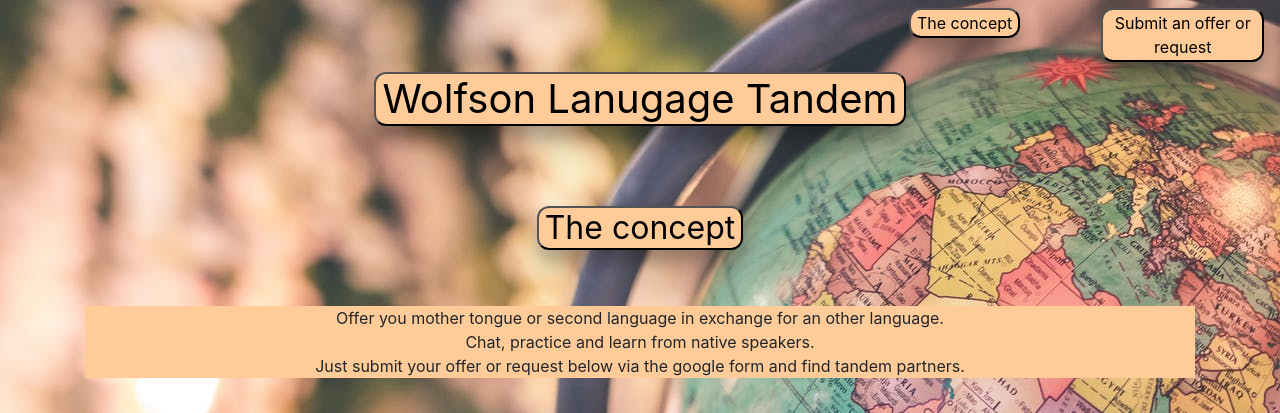
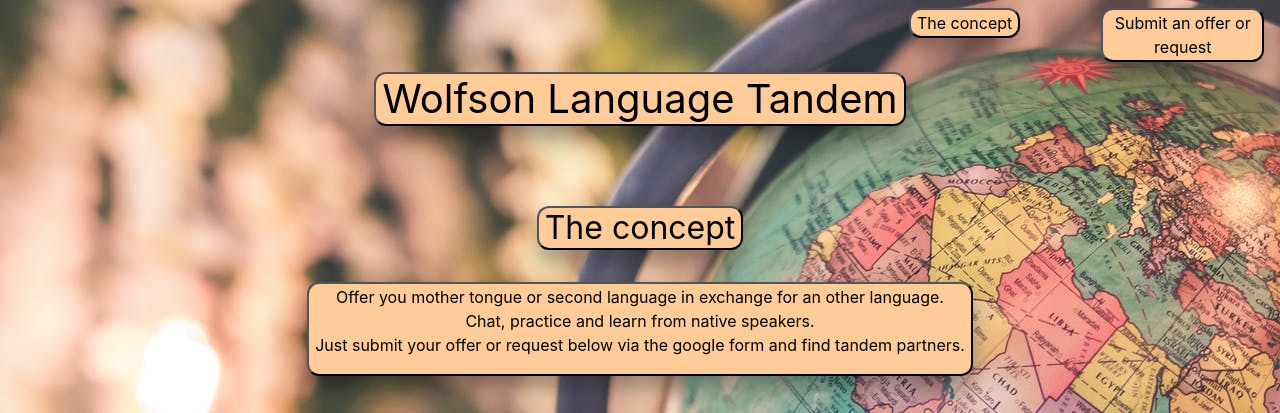
Before and after one commit to WolfsonLanguage/Tandem, a plain HTML site: page index.html in a window 1280 px wide. Shown: the top 413 px of the page. Drawn offline with nearby package versions, Linux system fonts and the light colour scheme.

Commit message:
remove br

```diff
--- a/index.html
+++ b/index.html
@@ -31,7 +31,7 @@
 				<div class="container">
 		  				<div class="text-center">
 							<h1> <a name="home"></a>
-						<button type="button">Wolfson Lanugage Tandem</button>
+						<button type="button">Wolfson Language Tandem</button>
 							</h1>
 							<br>
 							<br>
@@ -40,10 +40,9 @@
 						<div class="text-center">
 						<h2><a name="concept"></a><button type="button">The concept</h2></button>
 						<br>
-						<br>
-<p> Offer you mother tongue or second language in exchange for an other language.
+<p><button type="button">Offer you mother tongue or second language in exchange for an other language.
 <br>Chat, practice and learn from native speakers.
-<br>Just submit your offer or request below via the google form and find tandem partners.</p>
+<br>Just submit your offer or request below via the google form and find tandem partners.</p></button>
 					</div>
 					</div>
 				<div class="text-center">
@@ -51,7 +50,7 @@
 <div class="container">
 <div class="text-center">
 				<h2><a name="submit"></a><button type="button">Submit an offer or request</h2></button>
-				<iframe width=600 height=500  src="https://docs.google.com/spreadsheets/d/1JZlCqxEZmmqaOj0Ggn8r6AU5NekvD5-Zn_JEAV_d-w0/edit?usp=sharing/pubhtml?widget=true&amp;headers=false"></iframe>
+				<iframe width=700 height=500  src="https://docs.google.com/spreadsheets/d/1JZlCqxEZmmqaOj0Ggn8r6AU5NekvD5-Zn_JEAV_d-w0/edit?usp=sharing/pubhtml?widget=true&amp;headers=false"></iframe>
 				</div>
 
 	</body>
--- a/tandem.css
+++ b/tandem.css
@@ -7,8 +7,7 @@ button {
   box-shadow: 0 12px 16px 0 rgba(0,0,0,0.24), 0 17px 50px 0 rgba(0,0,0,0.19);
 }
 
-p {background-color: #ffcc99;
-	color: black
+p {
 	font: georgia;
 }
 h1
```
